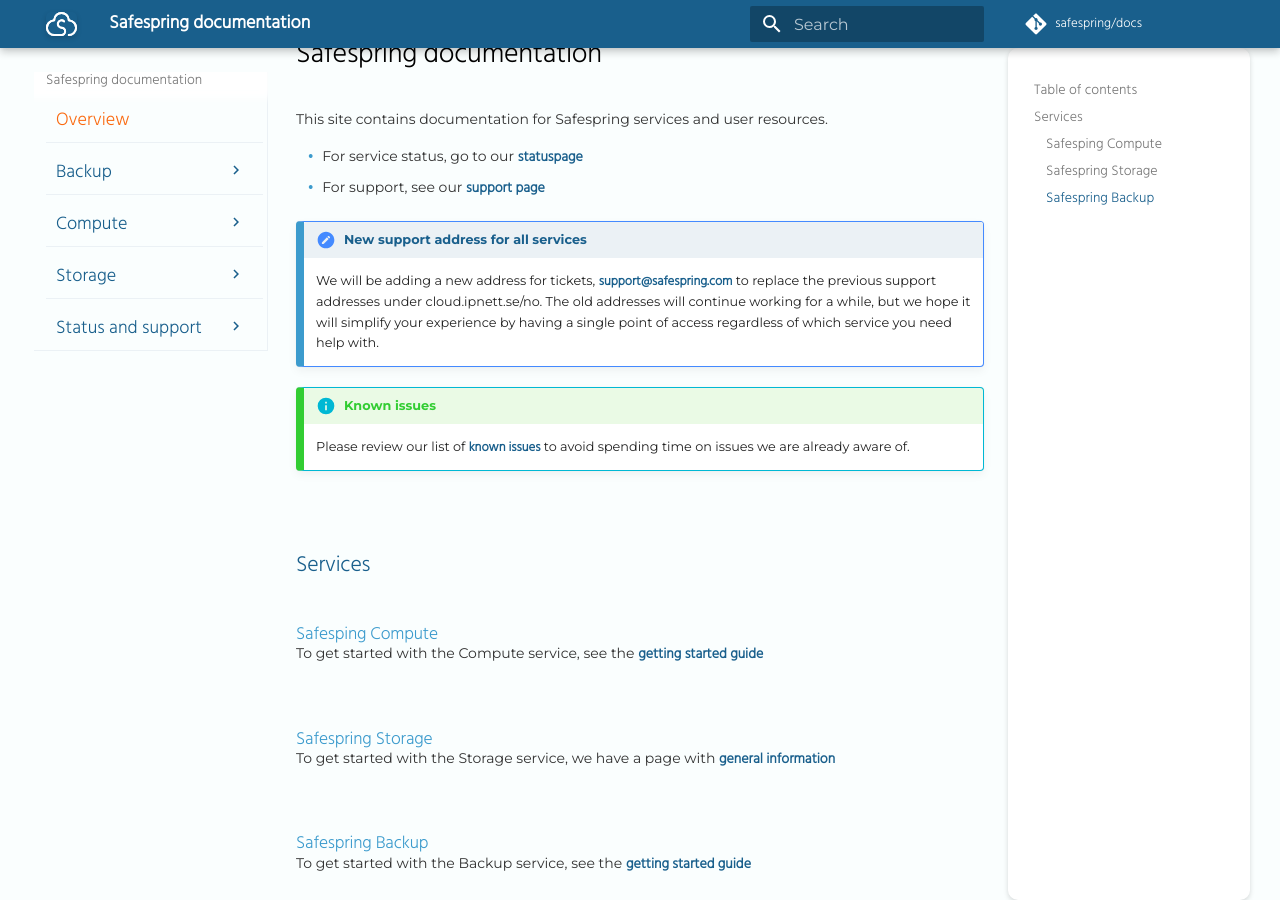
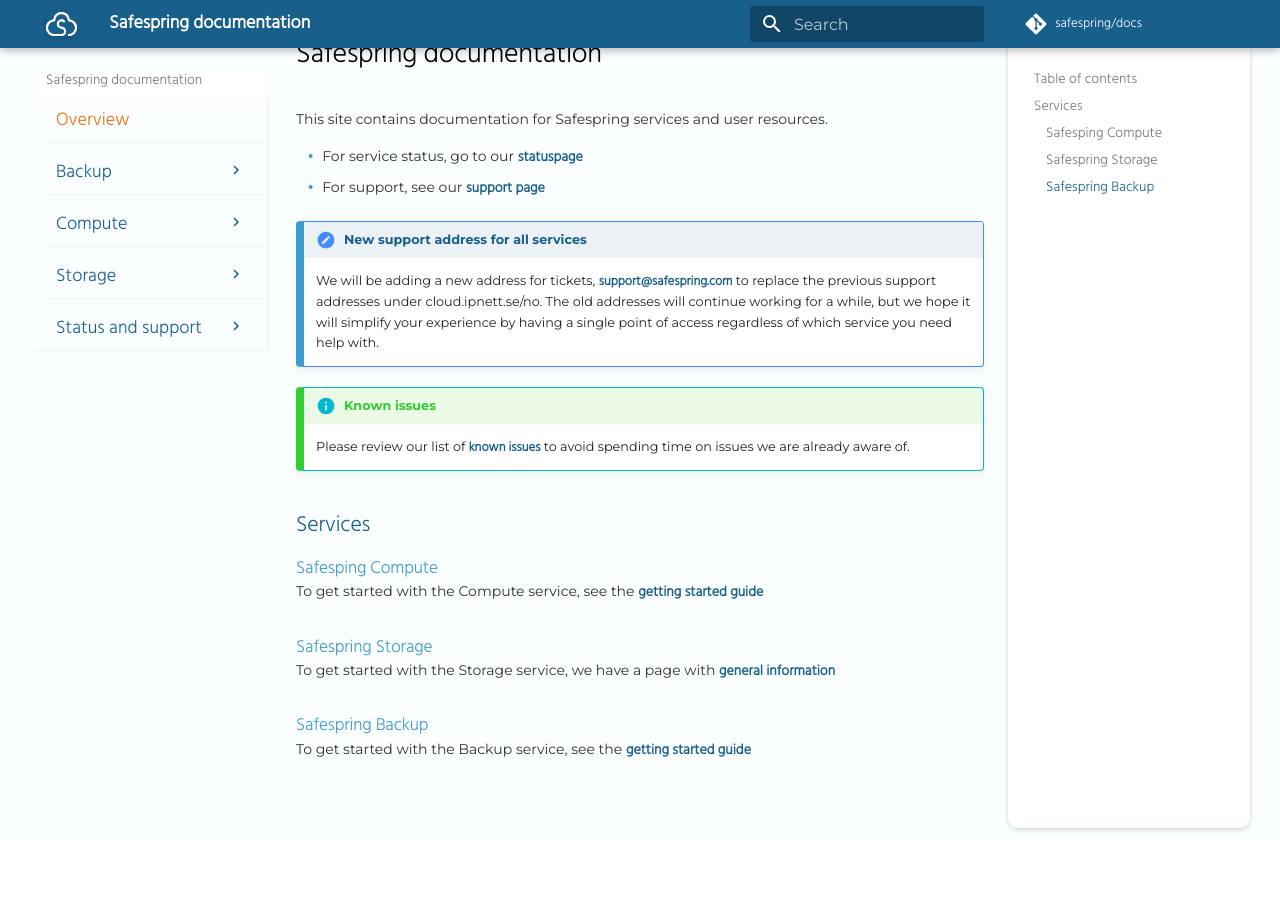
Before and after one commit to safespring/docs, an MkDocs documentation site: the page built from content/index.md, in a window 1280 px wide and 900 px high, scrolled down 61 px. Built offline with MkDocs 1.6.1 and Material for MkDocs 9.7.7, drawn with Linux system fonts in a browser that asks for light colours; comment, search, counter and statistics services are not loaded; old or Windows-style settings are respelled for this version of MkDocs; after the commit the page ends 920 px from its top, so only the background shows below that.

Commit message:
table of content correction for safari browser

```diff
--- a/content/safespring.css
+++ b/content/safespring.css
@@ -14,7 +14,7 @@
   color: #195f8c;
   font-family: Hind;
   font-weight: 300 !important;
-  margin: 4rem 0 -1rem !important;
+  margin: 2rem 0 -0.8rem !important;
 }
 
 h1 {
@@ -27,7 +27,7 @@
   color: #3C9BCD;
   font-family: Hind;
   font-weight: 300 !important;
-  margin: 3rem 0 -1rem !important;
+  margin: 1.5rem 0 -0.8rem !important;
 }
 
 .codehilite pre {
@@ -182,10 +182,16 @@
 
 .md-sidebar--secondary {
   margin-top: 20px;
+  height: min-content !important;
   background-color: #FFF;
-  height: fit-content !important;
   border-radius: 10px;
   box-shadow: 0 2px 5px 0 rgba(0, 0, 0, 0.15);
+}
+
+.md-sidebar__scrollwrap {
+  min-height: min-content;
+}
+
 }
 
 .md-clipboard:hover:before {
```
